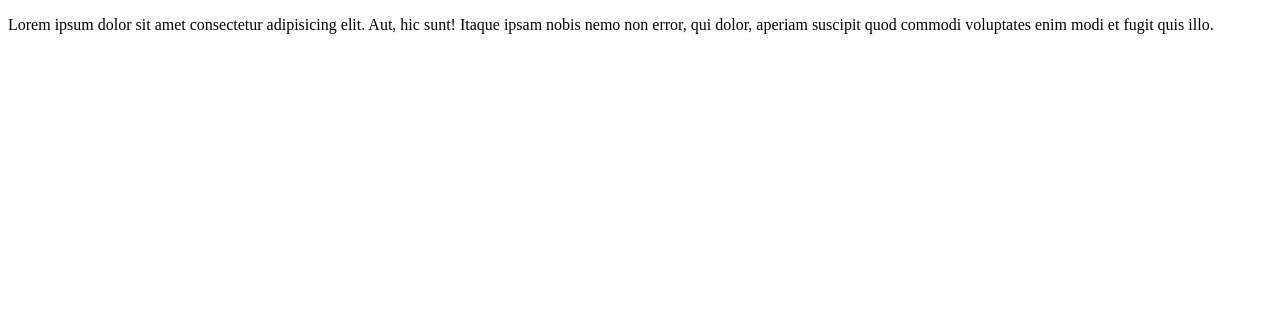
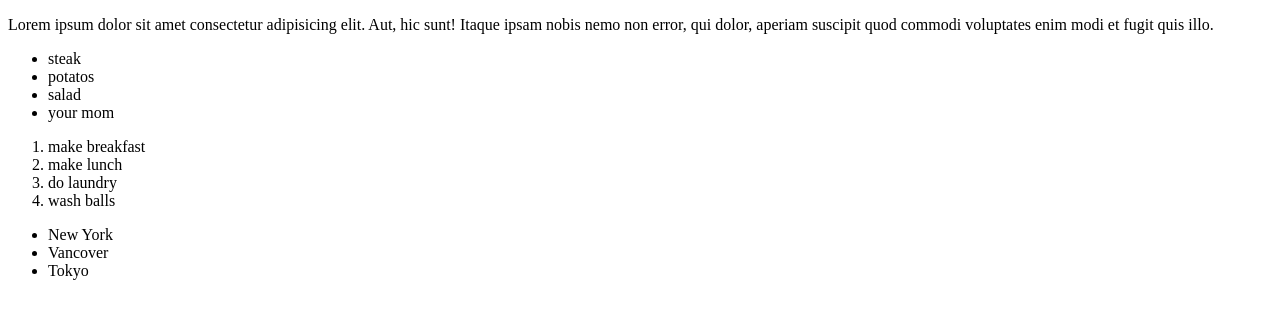
Before and after one commit to SalamanderCtesiphon/intro_to_html, a plain HTML site: page index.html in a window 1280 px wide. Shown: the part 163-482 px from the top of the page. Drawn offline with Linux system fonts and the light colour scheme.

Commit message:
completed the lesson

```diff
--- a/index.html
+++ b/index.html
@@ -10,5 +10,26 @@
     <h1>header one    </h1>
     <h3>header three</h3>
     <p>Lorem ipsum dolor sit amet consectetur adipisicing elit. Aut, hic sunt! Itaque ipsam nobis nemo non error, qui dolor, aperiam suscipit quod commodi voluptates enim modi et fugit quis illo.</p>
+
+
+    <ul>
+      <li>steak </li>
+      <li>potatos</li>
+      <li>salad</li>
+      <li>your mom</li>
+    </ul>
+
+    <ol>
+      <li>make breakfast</li>
+      <li>make lunch</li>
+      <li>do laundry</li>
+      <li>wash balls</li>
+    </ol>
+
+    <ul>
+      <li>New York</li>
+      <li>Vancover</li>
+      <li>Tokyo</li>
+    </ul>
   </body>
 </html>
```
